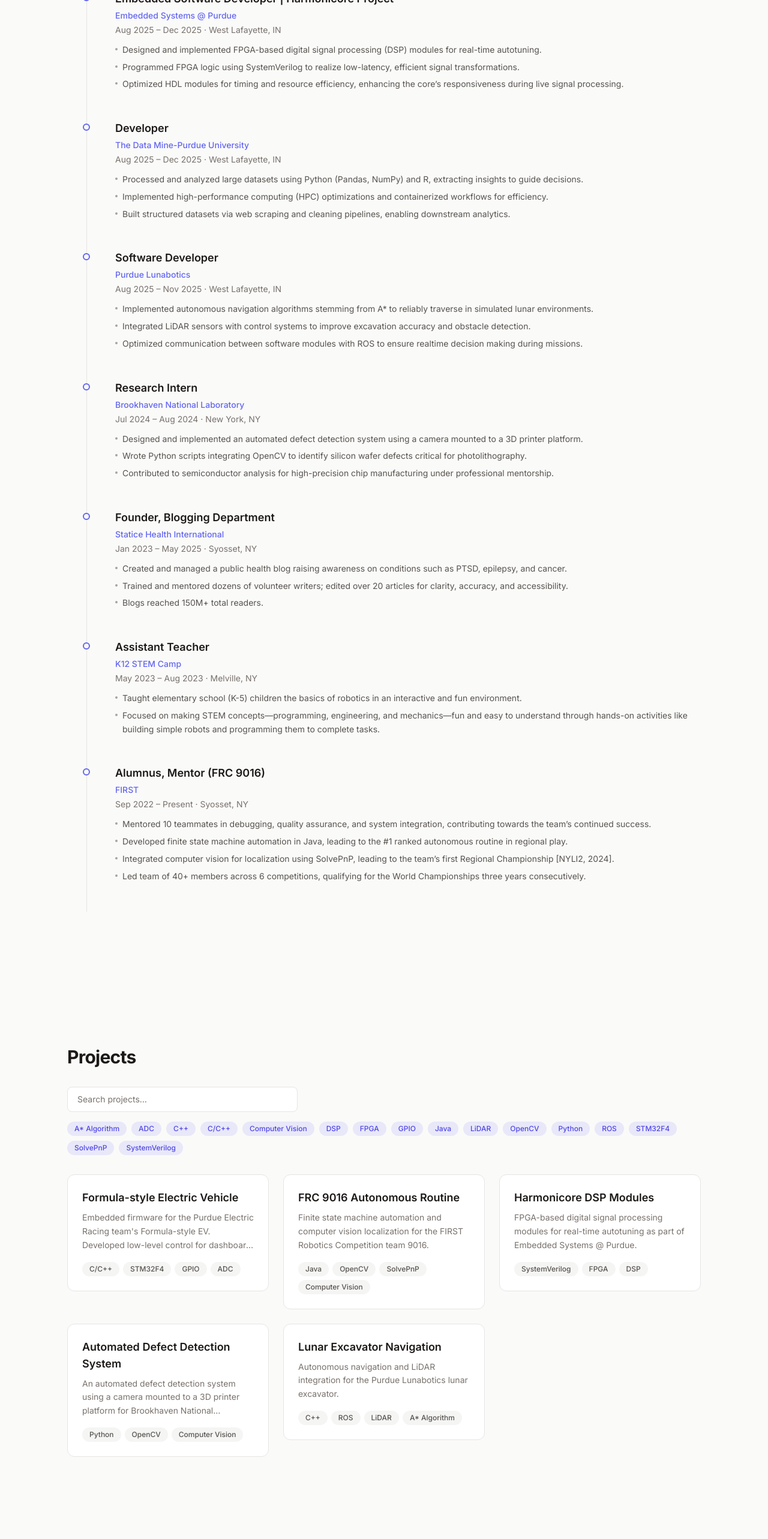
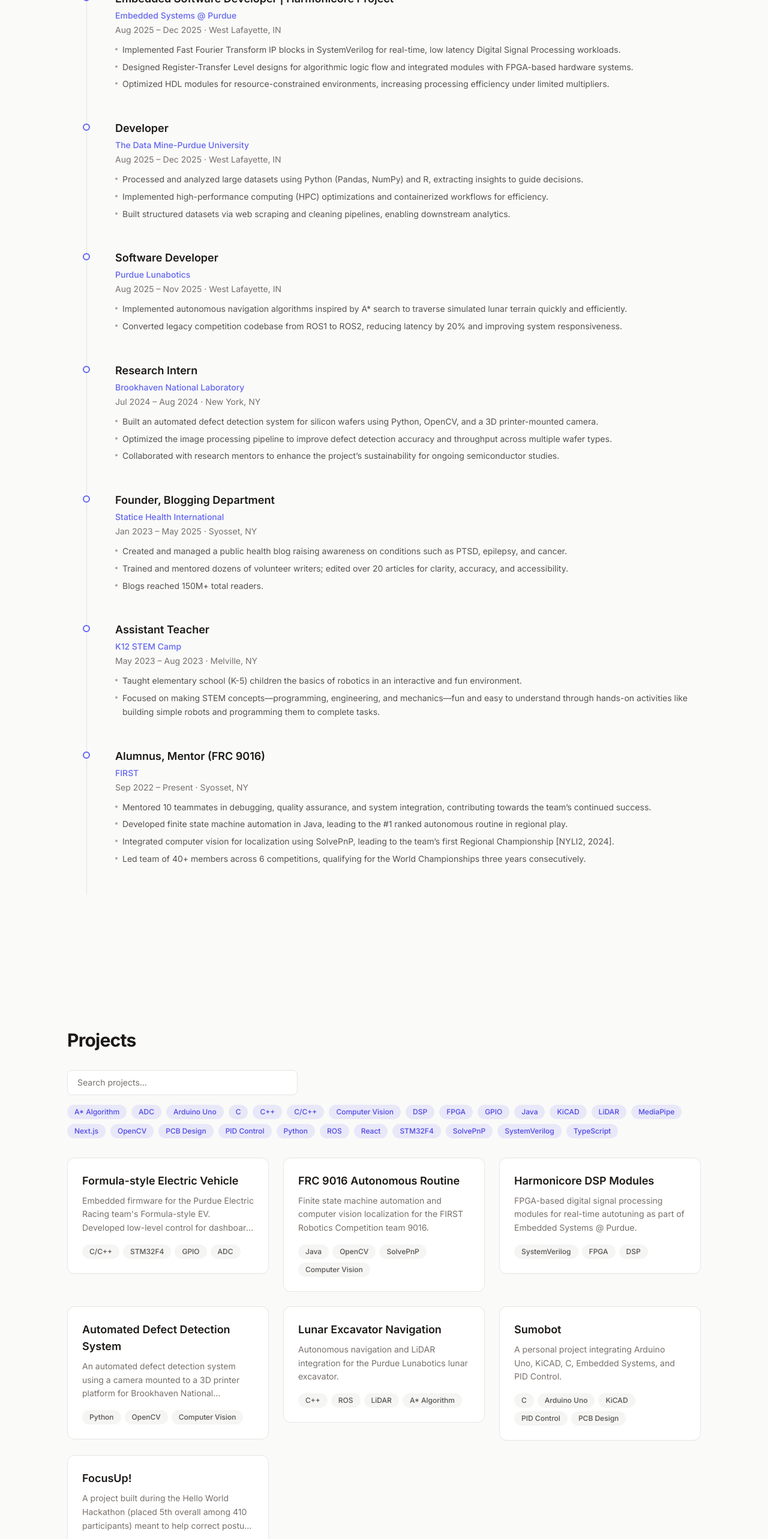
Before and after one commit to sultanMEHMET-1/PortfolioWebsite, a Next.js app: page / in a window 1280 px wide. Shown: the part 1360-3926 px from the top of the page at 60% size. Built offline with nearby package versions, Linux system fonts and the light colour scheme.

Commit message:
feat(content): integrate details from resume into content files

```diff
--- a/src/content/education.ts
+++ b/src/content/education.ts
@@ -7,7 +7,9 @@
         degree: "Bachelor's degree, Computer Science (Honors College), Minors: ECE, Math",
         endDate: "2027",
         highlights: [
+            "GPA: 4.0",
             "Focus: Digital Design, Embedded Software Engineering",
+            "Relevant Coursework: Discrete Math, Object Oriented Programming, Programming in C, Linear Algebra, Statistical Methods",
         ],
     },
     {
--- a/src/content/experience.ts
+++ b/src/content/experience.ts
@@ -34,9 +34,9 @@
         endDate: "2025-12",
         location: "West Lafayette, IN",
         highlights: [
-            "Designed and implemented FPGA-based digital signal processing (DSP) modules for real-time autotuning.",
-            "Programmed FPGA logic using SystemVerilog to realize low-latency, efficient signal transformations.",
-            "Optimized HDL modules for timing and resource efficiency, enhancing the core’s responsiveness during live signal processing.",
+            "Implemented Fast Fourier Transform IP blocks in SystemVerilog for real-time, low latency Digital Signal Processing workloads.",
+            "Designed Register-Transfer Level designs for algorithmic logic flow and integrated modules with FPGA-based hardware systems.",
+            "Optimized HDL modules for resource-constrained environments, increasing processing efficiency under limited multipliers.",
         ],
     },
     {
@@ -60,9 +60,8 @@
         endDate: "2025-11",
         location: "West Lafayette, IN",
         highlights: [
-            "Implemented autonomous navigation algorithms stemming from A* to reliably traverse in simulated lunar environments.",
-            "Integrated LiDAR sensors with control systems to improve excavation accuracy and obstacle detection.",
-            "Optimized communication between software modules with ROS to ensure realtime decision making during missions.",
+            "Implemented autonomous navigation algorithms inspired by A* search to traverse simulated lunar terrain quickly and efficiently.",
+            "Converted legacy competition codebase from ROS1 to ROS2, reducing latency by 20% and improving system responsiveness.",
         ],
     },
     {
@@ -73,9 +72,9 @@
         endDate: "2024-08",
         location: "New York, NY",
         highlights: [
-            "Designed and implemented an automated defect detection system using a camera mounted to a 3D printer platform.",
-            "Wrote Python scripts integrating OpenCV to identify silicon wafer defects critical for photolithography.",
-            "Contributed to semiconductor analysis for high-precision chip manufacturing under professional mentorship.",
+            "Built an automated defect detection system for silicon wafers using Python, OpenCV, and a 3D printer-mounted camera.",
+            "Optimized the image processing pipeline to improve defect detection accuracy and throughput across multiple wafer types.",
+            "Collaborated with research mentors to enhance the project’s sustainability for ongoing semiconductor studies.",
         ],
     },
     {
--- a/src/content/profile.ts
+++ b/src/content/profile.ts
@@ -18,5 +18,10 @@
             url: "mailto:mercanmeh123@gmail.com",
             label: "mercanmeh123@gmail.com",
         },
+        {
+            platform: "GitHub",
+            url: "https://github.com/sultanMEHMET-1",
+            label: "GitHub",
+        },
     ],
 };
--- a/src/content/projects.ts
+++ b/src/content/projects.ts
@@ -67,4 +67,33 @@
         ],
         featured: false,
     },
+    {
+        id: "sumobot",
+        name: "Sumobot",
+        description:
+            "A personal project integrating Arduino Uno, KiCAD, C, Embedded Systems, and PID Control.",
+        tech: ["C", "Arduino Uno", "KiCAD", "PID Control", "PCB Design"],
+        links: [],
+        highlights: [
+            "Designed and fabricated a custom PCB, integrating over 15 external components including sensors, motors, and power circuitry.",
+            "Programmed modular firmware in C, implementing reusable driver code through header files for efficient hardware abstraction.",
+            "Developed a fully autonomous control system enabling the robot to detect, pursue, and evade opponents in real-time.",
+            "Calibrated and tuned PID-based motor control for precise maneuvering, responsiveness, and stability under variable conditions.",
+        ],
+        featured: true,
+    },
+    {
+        id: "focusup",
+        name: "FocusUp!",
+        description:
+            "A project built during the Hello World Hackathon (placed 5th overall among 410 participants) meant to help correct posture using vision-based tracking.",
+        tech: ["TypeScript", "React", "Next.js", "MediaPipe", "Computer Vision"],
+        links: [],
+        highlights: [
+            "Placed 5th overall among 410 participants with a project meant to help correct posture using vision-based tracking.",
+            "Implemented the blink + slouch detection algorithms by implementing MediaPipe and designed the focus score logic for feedback.",
+            "Gained hands-on experience in web development, real-time computer vision, and agile teamwork under a 24-hour deadline.",
+        ],
+        featured: true,
+    },
 ];
--- a/src/content/skills.ts
+++ b/src/content/skills.ts
@@ -3,15 +3,15 @@
 export const skills: readonly SkillGroup[] = [
     {
         groupName: "Languages",
-        skills: ["Python", "Java", "C/C++", "SystemVerilog", "R"],
+        skills: ["C", "C++", "Python", "Java", "SystemVerilog", "R"],
     },
     {
         groupName: "Hardware & Embedded",
-        skills: ["STM32", "FPGA", "Internet of Things (IoT)", "LiDAR", "ROS"],
+        skills: ["MicroControllers (ESP32, STM32)", "FPGA", "CAN", "HDL", "RTL Diagrams", "PCB Design", "Internet of Things (IoT)", "LiDAR", "ROS"],
     },
     {
         groupName: "Data & Tools",
-        skills: ["Pandas", "NumPy", "OpenCV", "High-Performance Computing (HPC)"],
+        skills: ["Pandas", "NumPy", "OpenCV", "Git/GitHub", "Linux", "High-Performance Computing (HPC)"],
     },
     {
         groupName: "Soft Skills & Languages",
```
